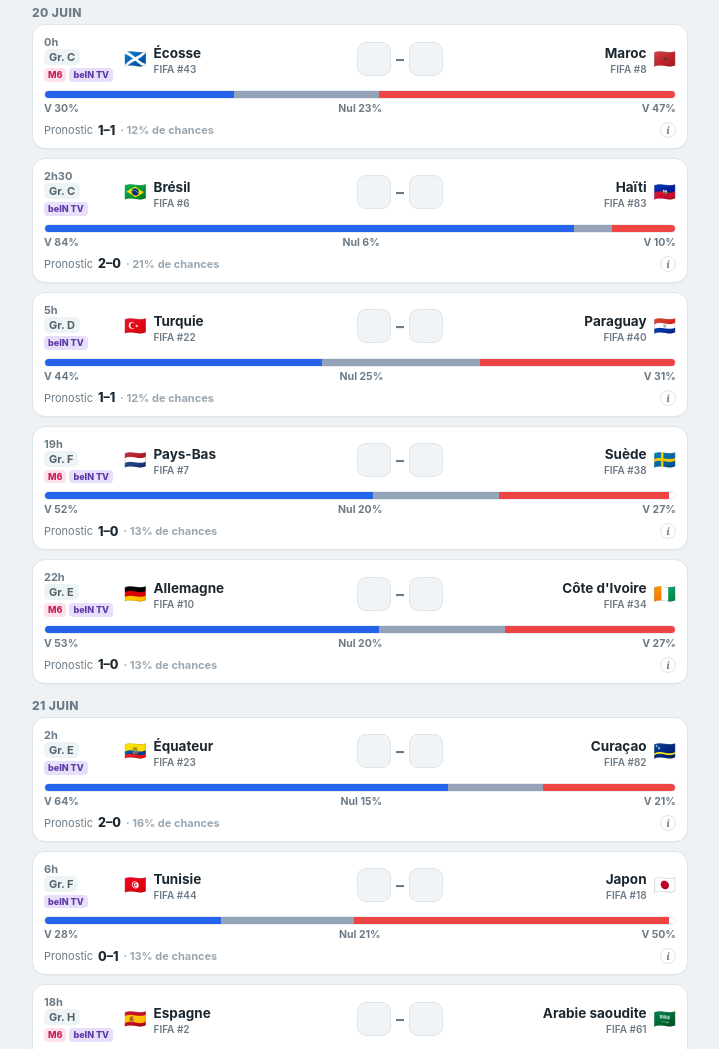
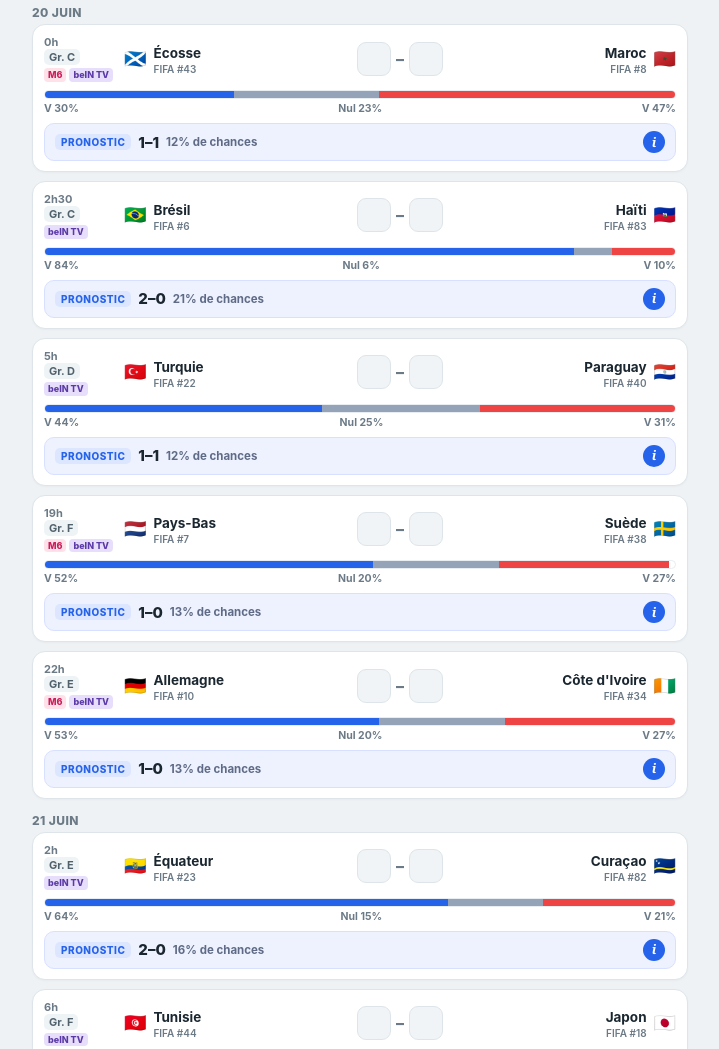
Before and after one commit to chbill5/mondial-2026, a website: page index.html in a window 1280 px wide. Shown: the part 3600-4649 px from the top of the page, without its empty margins (280-999 px from the left). Drawn offline with Linux system fonts and the light colour scheme.

Commit message:
style: pronostic en pastille + bouton i bleu plein (lisibilite)

```diff
--- a/index.html
+++ b/index.html
@@ -57,13 +57,17 @@
   .problbl{display:flex; justify-content:space-between; font-size:10.5px; color:var(--muted);
     margin-top:3px; font-weight:700}
   .tab-note{font-size:11px;color:#7e57c2}
-  .pred{margin-top:7px;display:flex;align-items:center;gap:5px;font-size:11px;color:var(--muted)}
-  .pred b{color:var(--ink);font-weight:800;font-size:12.5px}
-  .pred .pmuted{color:#9aa7b1;font-weight:700}
-  .ibtn{margin-left:auto;width:16px;height:16px;flex:none;border-radius:50%;border:1px solid var(--line);
-    background:#fff;color:var(--muted);font-size:10px;font-weight:800;line-height:1;cursor:pointer;
+  .pred{margin-top:8px;display:flex;align-items:center;gap:7px;font-size:12.5px;color:var(--ink);
+    background:#eef2ff;border:1px solid #d8e0ff;border-radius:10px;padding:7px 10px}
+  .pred .plbl{font-size:10px;font-weight:800;letter-spacing:.5px;text-transform:uppercase;
+    color:var(--hbar);background:#dde6ff;border-radius:5px;padding:2px 6px}
+  .pred b{color:var(--ink);font-weight:800;font-size:15px}
+  .pred .pmuted{color:#5f6b86;font-weight:700;font-size:11.5px}
+  .ibtn{margin-left:auto;width:22px;height:22px;flex:none;border-radius:50%;border:none;
+    background:var(--hbar);color:#fff;font-size:13px;font-weight:800;line-height:1;cursor:pointer;
     display:inline-flex;align-items:center;justify-content:center;font-style:italic;font-family:Georgia,serif}
-  .ibtn:hover{background:var(--ink);color:#fff;border-color:var(--ink)}
+  .ibtn:hover{background:#1d4ed8}
+  .ibtn:active{transform:scale(.92)}
   .qbar{display:flex;height:10px;border-radius:6px;overflow:hidden;border:1px solid #e7edf1;margin-bottom:8px}
   .qbar i{display:block}
   .qrows{display:flex;flex-direction:column;gap:3px}
@@ -543,8 +547,8 @@ function predLine(rh,ra,r){
   const played = r && r.h!=null && r.h!=="" && r.a!=null && r.a!=="";
   if(played) return '';
   const s=predScore(rh,ra);
-  return '<div class="pred">Pronostic <b>'+s.h+'–'+s.a+'</b>'+
-    '<span class="pmuted"> · '+pct(s.p)+'% de chances</span>'+
+  return '<div class="pred"><span class="plbl">Pronostic</span><b>'+s.h+'–'+s.a+'</b>'+
+    '<span class="pmuted">'+pct(s.p)+'% de chances</span>'+
     '<button class="ibtn" data-info="1" type="button" aria-label="Comment est calculé ce pronostic">i</button></div>';
 }
 const pct=x=>Math.round(x*100);
```
